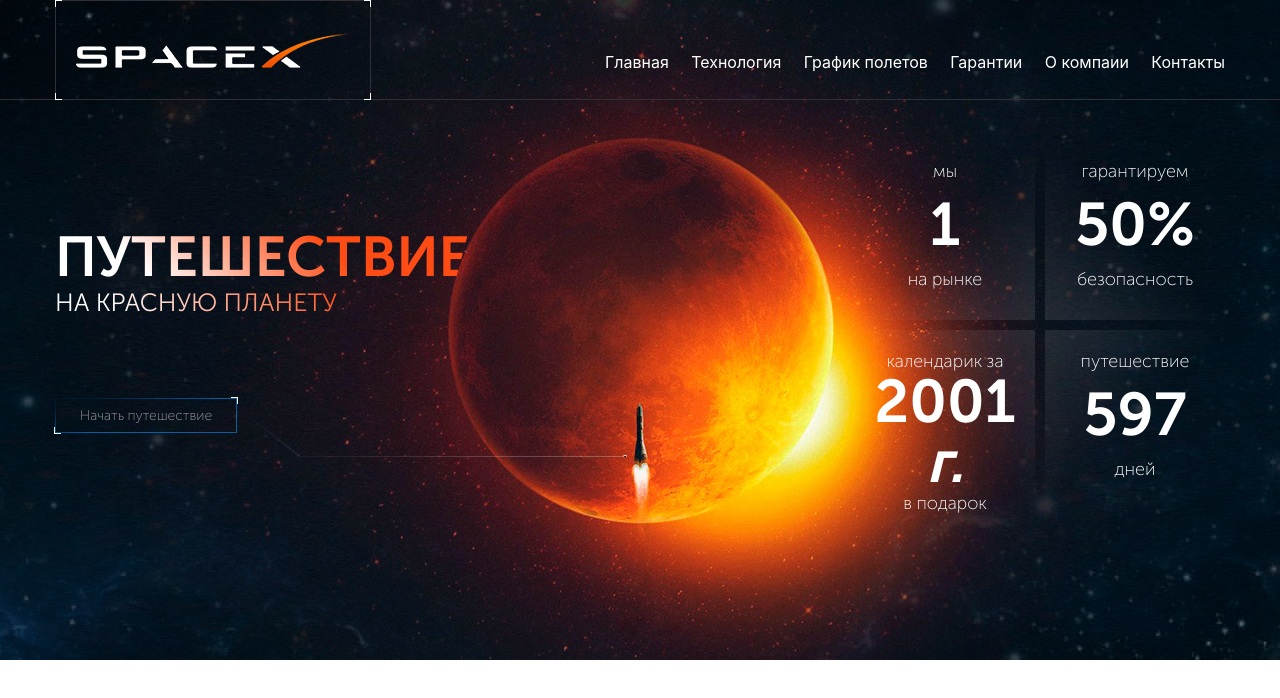
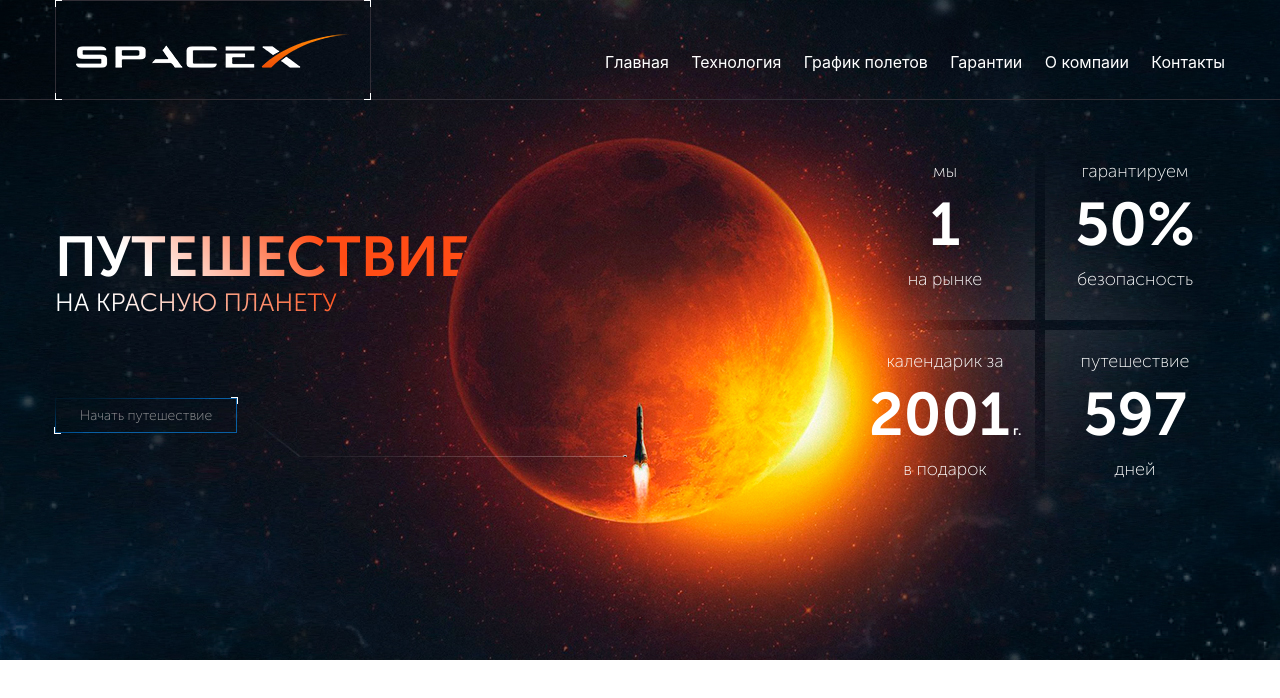
Before and after one commit to Sobolev1978/SpaceX, a React (Create React App) app: page / in a window 1280 px wide. Shown: the top 698 px of the page. Built offline with nearby package versions, Linux system fonts and the light colour scheme.

Commit message:
fir router 3

```diff
--- a/src/App.js
+++ b/src/App.js
@@ -1,17 +1,16 @@
 import Header from "./components/header/Header";
 import Container from "./components/container/Container";
-import {HashRouter} from "react-router-dom";
 import MainBlock from "./components/main-block/MainBlock";
 
 
 function App() {
   return (
-    <HashRouter>
+    <div>
       <Header/>
       <Container>
         <MainBlock/>
       </Container>
-    </HashRouter>
+    </div>
   );
 }
 
--- a/src/components/drop-down-menu/DropDownMenu.jsx
+++ b/src/components/drop-down-menu/DropDownMenu.jsx
@@ -19,7 +19,7 @@ const DropDownMenu = ({active, onClose}) => {
             {links.map(link => (
               <NavBarItem
                 onClose={onClose}
-                link={link}
+                label={link.label}
                 key={link.label}
                 className={style.link}
               />
--- a/src/components/drop-down-menu/DropDownMenu.module.scss
+++ b/src/components/drop-down-menu/DropDownMenu.module.scss
@@ -26,7 +26,7 @@
     display: flex;
     flex-direction: column;
     text-align: center;
-    padding: 40px 20px;
+    padding: 40px 0;
     box-sizing: border-box;
     align-items: center;
 
@@ -55,8 +55,12 @@
     color: #fff;
     font-size: 16px;
     line-height: 22px;
-    padding-bottom: 8px;
     width: 100%;
+    height: 40px;
+    border-bottom: 1px solid #fff;
+    display: flex;
+    align-items: center;
+    justify-content: center;
 
     &:hover {
       color: #b2b2b2;
@@ -73,7 +77,7 @@
   left: 0;
   right: 0;
   bottom: 0;
-  background-color: rgba(0,0,0,0.5);
+  background-color: rgba(0, 0, 0, 0.5);
   z-index: 300;
 
   @media (max-width: 768px) {
@@ -92,11 +96,19 @@
 }
 
 @keyframes dropOut {
-  0% {transform: translateX(-100%);}
-  100% {transform: translateX(0);}
+  0% {
+    transform: translateX(-100%);
+  }
+  100% {
+    transform: translateX(0);
+  }
 }
 
 @keyframes dropIn {
-  100% {transform: translateX(100%);}
-  0% {transform: translateX(0%);}
+  100% {
+    transform: translateX(100%);
+  }
+  0% {
+    transform: translateX(0%);
+  }
 }
--- a/src/components/info-list/info-item/InfoItem.module.scss
+++ b/src/components/info-list/info-item/InfoItem.module.scss
@@ -9,6 +9,7 @@
   width: 180px;
   height: 180px;
   margin-bottom: 10px;
+  align-items: center;
 
   @media (max-width: 550px) {
     width: 140px;
@@ -31,6 +32,15 @@
     line-height: 60px;
     color: #fff;
     font-family: MuseoSansCyrl700, sans-serif;
+    display: flex;
+    align-items: baseline;
+
+    i {
+      font-style: normal;
+      font-size: 13px;
+      line-height: 13px;
+      margin-left: 3px;
+    }
 
     @media (max-width: 550px) {
       font-size: 40px;
--- a/src/components/nav-bar-item/NavBarItem.jsx
+++ b/src/components/nav-bar-item/NavBarItem.jsx
@@ -1,22 +1,12 @@
 import React from 'react';
-import {NavLink, useLocation} from 'react-router-dom';
-import cn from 'classnames';
+import cn from "classnames";
 
-const NavBarItem = ({link, activeClassName, onClose, className, wrapperClassName}) => {
-
-  const {pathname} = useLocation()
-  const {label, href} = link
-  const isActive = pathname === href
-  const linkClassName = cn(className, isActive && activeClassName)
+const NavBarItem = ({label, href, className}) => {
 
   return (
-    <div className={wrapperClassName}>
-      <NavLink to={href}>
-        <button type="button" className={linkClassName} onClick={onClose}>
-          {label}
-        </button>
-      </NavLink>
-    </div>
+    <a href={href} className={cn(className)}>
+      {label}
+    </a>
   );
 };
 
--- a/src/components/nav-bar/NavBar.jsx
+++ b/src/components/nav-bar/NavBar.jsx
@@ -12,7 +12,7 @@ const NavBar = () => {
         {
           links.map(link => (
             <NavBarItem
-              link={link}
+              label={link.label}
               key={link.label}
               className={style.link}
             />
--- a/src/components/nav-bar/NavBar.module.scss
+++ b/src/components/nav-bar/NavBar.module.scss
@@ -9,13 +9,13 @@
     width: 620px;
     justify-content: space-between;
   }
-}
 
   .link {
     color: #fff;
     font-size: 16px;
     line-height: 22px;
     padding-bottom: 8px;
+    display: block;
 
     &:hover {
       color: #b2b2b2;
@@ -23,3 +23,4 @@
       padding-bottom: 7px;
     }
   }
+}
```
Lines whose indentation alone changed are shown as unchanged.
